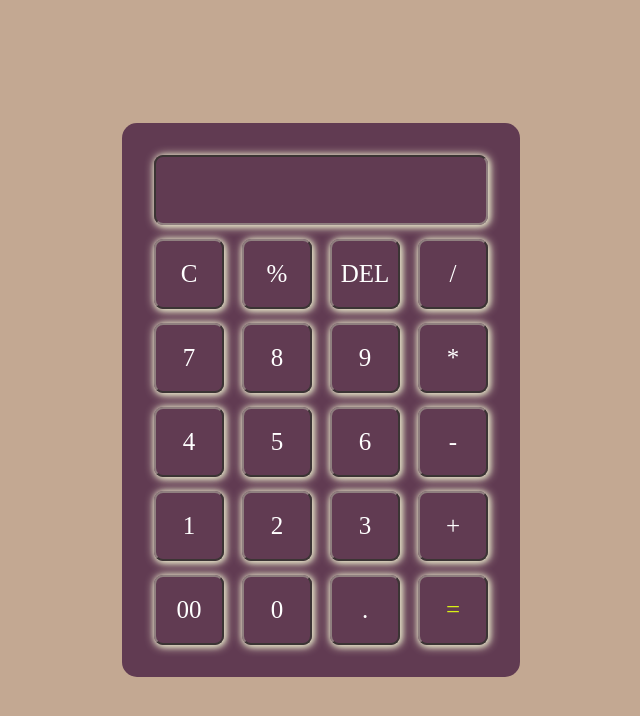
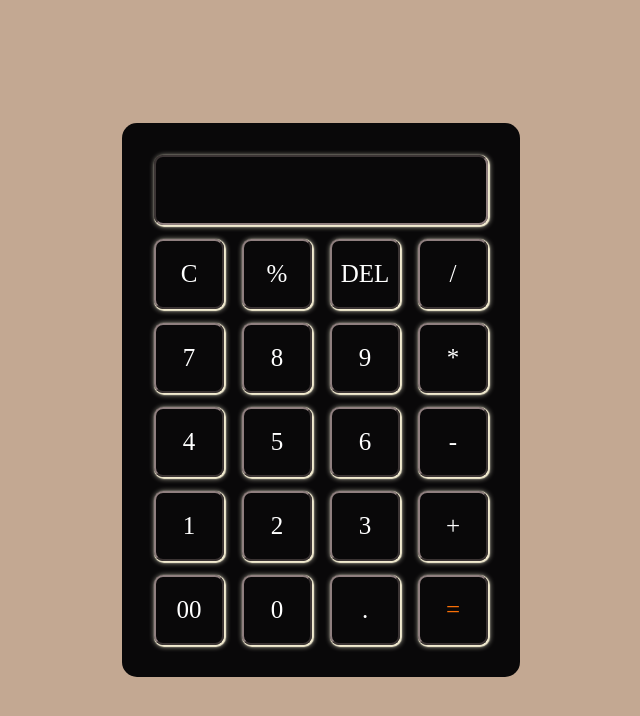
Before and after one commit to NikitaGW/Task1, a plain HTML site: page index.html in a window 1280 px wide. Shown: the whole page, without its empty margins (319-959 px from the left). Drawn offline with Linux system fonts and the light colour scheme.

Commit message:
Update style.css

```diff
--- a/style.css
+++ b/style.css
@@ -15,7 +15,7 @@
 }
 
 .calculator {
-    background: rgb(97, 59, 82);
+    background: rgb(9, 8, 9);
     padding: 25px;
     border-radius: 15px;
     text-size-adjust: 20px;
@@ -29,12 +29,16 @@
     height: 70px;
     border-radius: 9px;
     border-color: rgb(143, 127, 127);
-    box-shadow: 1px 1px 10px 1px rgb(242, 235, 208), 1px 1px 5px 1px rgb(162, 159, 145);
+    box-shadow: 1px 1px 1px 1px rgb(242, 235, 208), 1px 1px 5px 1px rgb(162, 159, 145);
     background: transparent;
     font-size: 25px;
     color: #ffffff;
     cursor: pointer;
     margin: 7px;
+}
+
+.calculator form input:hover{
+   box-shadow: none;
 }
 
 form .show {
@@ -52,6 +56,6 @@ form .show input {
 }
 
 form input.final {
-    color: rgb(216, 241, 22);
+    color: rgb(248, 111, 7);
 
 }
```
